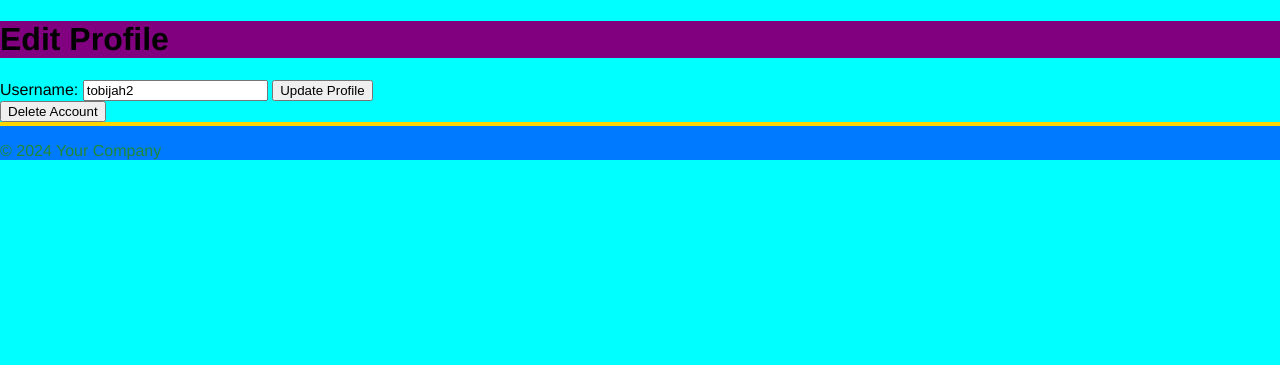
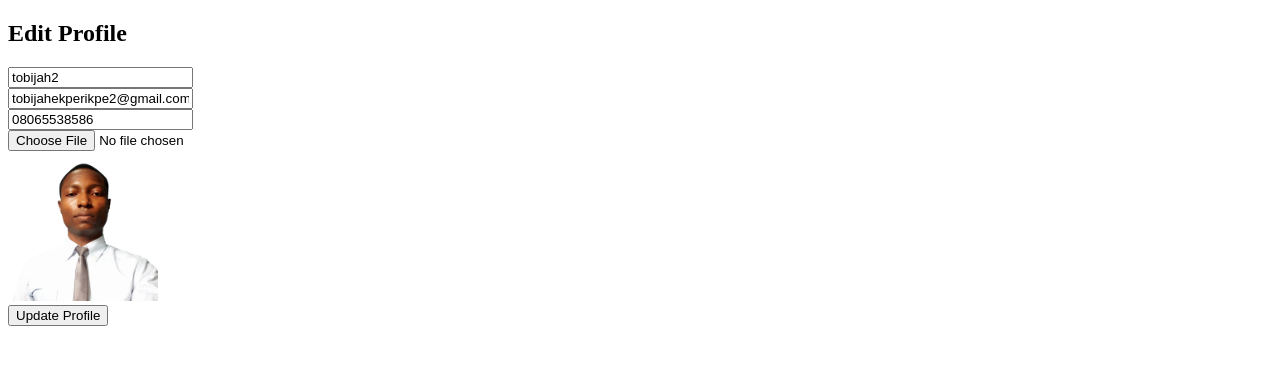
Before and after one commit to rallmac/chatwebapp3, a Flask app: page /auth/edit_profile in a window 1280 px wide. Shown: the top 365 px of the page. Run offline with Flask 3, Linux system fonts and the light colour scheme; a user stored in the database is signed in.

Commit message:
a few more tweaks

```diff
--- a/app.py
+++ b/app.py
@@ -8,6 +8,7 @@ from socketio_instance import socketio  # Import from socketio_instance.py
 from routes.auth_routes import auth_bp
 from routes.chat_routes import chat_bp
 from flask_scss import Scss
+import os
 
 app = Flask(__name__)
 app.config['SECRET_KEY'] = b'\xe0\x16t\xd2\xa5\x14\xfaR[\x19\x96\x07\x9c\x0c\x97_g\xd2\xc8\x11Q\t]\xc6'
@@ -20,6 +21,9 @@ app.config['MAIL_PORT'] = 587
 app.config['MAIL_USE_TLS'] = True
 app.config['MAIL_USERNAME'] = 'tobijahekprikpe@gmail.com'
 app.config['MAIL_PASSWORD'] = 'mynameisyourname'
+
+# Upload folder configuration
+app.config['UPLOAD_FOLDER'] = os.path.join(os.path.abspath(os.path.dirname(__file__)), 'static/profile_pics')
 
 db.init_app(app)
 
--- a/models/user.py
+++ b/models/user.py
@@ -1,6 +1,5 @@
 from . import db
 from flask_login import UserMixin
-
 
 class User(UserMixin, db.Model):
     __tablename__ = 'users'
@@ -8,6 +7,9 @@ class User(UserMixin, db.Model):
     id = db.Column(db.Integer, primary_key=True)
     username = db.Column(db.String(150), unique=True, nullable=False)
     password = db.Column(db.String(150), nullable=False)
+    email = db.Column(db.String(150), unique=True, nullable=True)
+    phone_number = db.Column(db.String(20), nullable=True)
+    profile_picture = db.Column(db.String(150), nullable=True)
 
     # Relationships
     messages_sent = db.relationship('Message', foreign_keys='Message.sender_id', backref='sender', lazy=True)
--- a/routes/auth_routes.py
+++ b/routes/auth_routes.py
@@ -1,7 +1,9 @@
-from flask import Blueprint, render_template, redirect, url_for, request, flash
+import os
+from flask import Blueprint, render_template, redirect, url_for, request, flash, current_app
 from flask_login import login_user, logout_user, login_required, current_user
 from models import db, User
 from werkzeug.security import generate_password_hash, check_password_hash
+from werkzeug.utils import secure_filename
 from flask_mail import Message
 from itsdangerous import URLSafeTimedSerializer
 from flask_mail import Mail
@@ -14,12 +16,16 @@ s = URLSafeTimedSerializer(b'\xe0\x16t\xd2\xa5\x14\xfaR[\x19\x96\x07\x9c\x0c\x97
 # Initialize Flask-Mail
 mail = Mail()
 
-# Home page
+# Allowed extensions for profile pictures
+ALLOWED_EXTENSIONS = {'png', 'jpg', 'jpeg', 'gif'}
+
+def allowed_file(filename):
+    return '.' in filename and filename.rsplit('.', 1)[1].lower() in ALLOWED_EXTENSIONS
+
 @auth_bp.route('/')
 def home():
     return render_template('index.html')
 
-# Chat page
 @auth_bp.route('/chat')
 @login_required
 def chat():
@@ -84,12 +90,19 @@ def register():
     if request.method == 'POST':
         username = request.form['username']
         password = request.form['password']
+        email = request.form['email']
+        phone_number = request.form['phone_number']
+        existing_user = User.query.filter_by(username=username).first()
+        if existing_user:
+            flash('Username already exists. Please choose another.', 'danger')
+            return redirect(url_for('auth.register'))
         hashed_password = generate_password_hash(password, method='pbkdf2:sha256')
-        new_user = User(username=username, password=hashed_password)
+        new_user = User(username=username, password=hashed_password, email=email, phone_number=phone_number)
         db.session.add(new_user)
         db.session.commit()
         login_user(new_user)
-        return redirect(url_for('auth.chat'))
+        flash('Registration successful! Please log in.', 'success')
+        return redirect(url_for('auth.login'))
     return render_template('register.html')
 
 @auth_bp.route('/logout')
@@ -110,6 +123,35 @@ def edit_profile():
         db.session.commit()
         flash('Profile updated successfully.', 'success')
         return redirect(url_for('auth.chat'))
+    return render_template('edit_profile.html', user=current_user)
+
+@auth_bp.route('/update_profile', methods=['GET', 'POST'])
+@login_required
+def update_profile():
+    if request.method == 'POST':
+        username = request.form['username']
+        email = request.form['email']
+        phone_number = request.form['phone_number']
+
+
+        current_user.username = username
+        current_user.email = email
+        current_user.phone_number = phone_number
+
+        # Handle profile picture upload
+        if 'profile_picture' in request.files:
+            file = request.files['profile_picture']
+            if file and allowed_file(file.filename):
+                filename = secure_filename(file.filename)
+                file_path = os.path.join(current_app.config['UPLOAD_FOLDER'], filename)
+                file.save(file_path)
+                current_user.profile_picture = filename
+
+        db.session.commit()
+
+        flash('Profile updated successfully.', 'success')
+        return redirect(url_for('auth.chat'))
+
     return render_template('edit_profile.html', user=current_user)
 
 @auth_bp.route('/delete_account', methods=['POST'])
--- a/static/css/styles.css
+++ b/static/css/styles.css
@@ -2,60 +2,7 @@ body {
   font-family: 'Franklin Gothic Medium', 'Arial Narrow', Arial, sans-serif;
   margin: 0;
   padding: 0;
-  background-color: aqua; }
-header{
-  background-color: purple;
-  width: 100%;
-}
-.headercontainer{
-  border: 4px solid seagreen;
-}
-.headercontainer .nav ul{
-  display: flex;
-  justify-content: space-evenly;
-  color: white;
-}
-.headercontainer .nav ul li:hover{
-  background-color: wheat;
-  padding: 20px;
-}
-.navform:hover{
-  background-color: red;
-  padding: 0px;
-}
-
-
-.log_appname{
-  display: flex;
-  justify-content: space-around;
-}
-.log_appname{
-  color:blue;
-  font-size: 50px;
-  justify-items: center ;
-  margin-top: 30px;
-}
-.headercontainer .applogo{
-  color: brown;
-
-
-}
-.applogo img{
-
-  border-radius: 50%;
-  height: 100px;
-}
-#h2{
-  color: darkorchid;
-  font-size: 100px;
-
-}
-footer{
-  bottom: 0;
-  color: #218838;
-  border-top: 4px solid gold;
-  background-color: #007bff;
-}
+  background-color: wheat; }
 
 .content {
   max-width: 800px;
--- a/templates/edit_profile.html
+++ b/templates/edit_profile.html
@@ -4,25 +4,18 @@
     <meta charset="UTF-8">
     <meta name="viewport" content="width=device-width, initial-scale=1.0">
     <title>Edit Profile</title>
-    <link rel="stylesheet" href="{{ url_for('static', filename='css/styles.css') }}">
 </head>
 <body>
-    <header>
-        <h1>Edit Profile</h1>
-    </header>
-    <section>
-        <form method="POST" action="{{ url_for('auth.edit_profile') }}">
-            <label for="username">Username:</label>
-            <input type="text" id="username" name="username" value="{{ user.username }}" required>
-            <!-- Add other profile fields as needed -->
-            <button type="submit">Update Profile</button>
-        </form>
-        <form method="POST" action="{{ url_for('auth.delete_account') }}">
-            <button type="submit" class="delete-button">Delete Account</button>
-        </form>
-    </section>
-    <footer>
-        <p>&copy; 2024 Your Company</p>
-    </footer>
+    <h2>Edit Profile</h2>
+    <form method="POST" action="{{ url_for('auth.update_profile') }}" enctype="multipart/form-data">
+        <input type="text" name="username" placeholder="Username" value="{{ current_user.username }}" required><br>
+        <input type="text" name="email" placeholder="Email" value="{{ current_user.email }}"><br>
+        <input type="number" name="phone_number" placeholder="Phone Number" value="{{ current_user.phone_number }}"><br>
+        <input type="file" name="profile_picture"><br>
+        {% if current_user.profile_picture %}
+            <img src="{{ url_for('static', filename='profile_pics/' ~ current_user.profile_picture) }}" alt="Profile Picture" width="150"><br>
+        {% endif %}
+        <button type="submit">Update Profile</button>
+    </form>
 </body>
 </html>
```
Also changed, not shown: templates/register.html (+13 -0 lines), instance/database.db, instance/users.db, static/profile_pics/cartoonme2.png (added).
